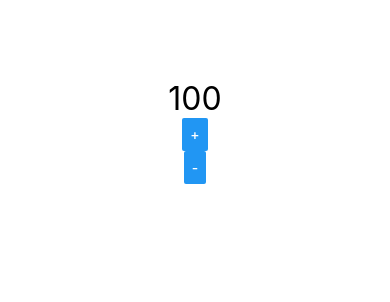
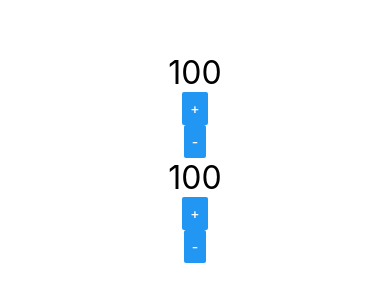
Before and after one commit to JordyLimaEng/react-study, a React Native app in the folder exercicios/exercicios/: screen / in a window 390 px wide. Shown: the part 116-418 px from the top of the page. Built offline with nearby package versions, Linux system fonts and the light colour scheme.

Commit message:
Using Props #2 - standard values

```diff
--- a/exercicios/exercicios/src/App.js
+++ b/exercicios/exercicios/src/App.js
@@ -23,6 +23,7 @@ export default () => (
         <Botao/>
         />*/}
         <Contador initial={100} step={30}/>
+        <Contador />
     </View>
 
 )
--- a/exercicios/exercicios/src/components/Contador.js
+++ b/exercicios/exercicios/src/components/Contador.js
@@ -2,11 +2,11 @@ import React, { useState } from "react";
 import { Text, Button } from 'react-native';
 import style from "./style";
 
-export default props => {
-    const [numero, setNumero] = useState(props.initial);
+export default ({initial = 100, step = 1}) => {
+    const [numero, setNumero] = useState(initial);
 
-    const inc = () => setNumero(numero + props.step);
-    const dec = () => setNumero(numero - props.step);
+    const inc = () => setNumero(numero + step);
+    const dec = () => setNumero(numero - step);
 
     return (
         <>
```
